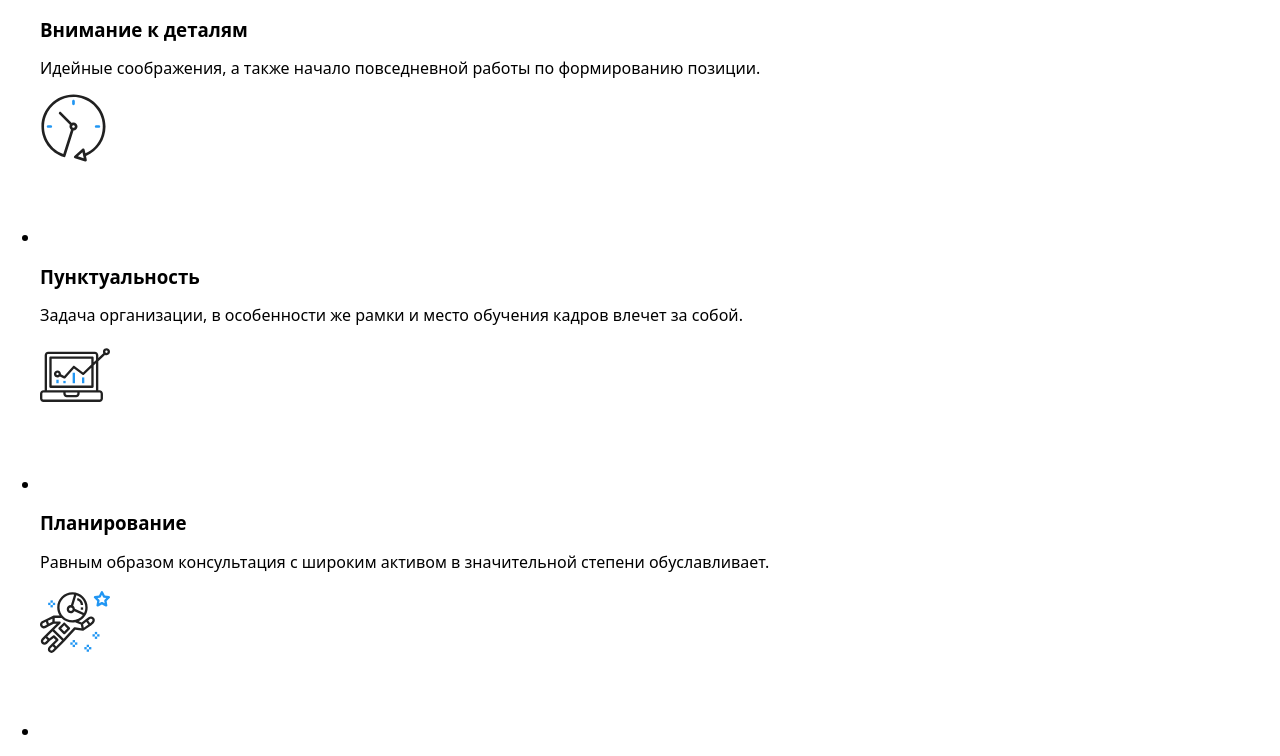
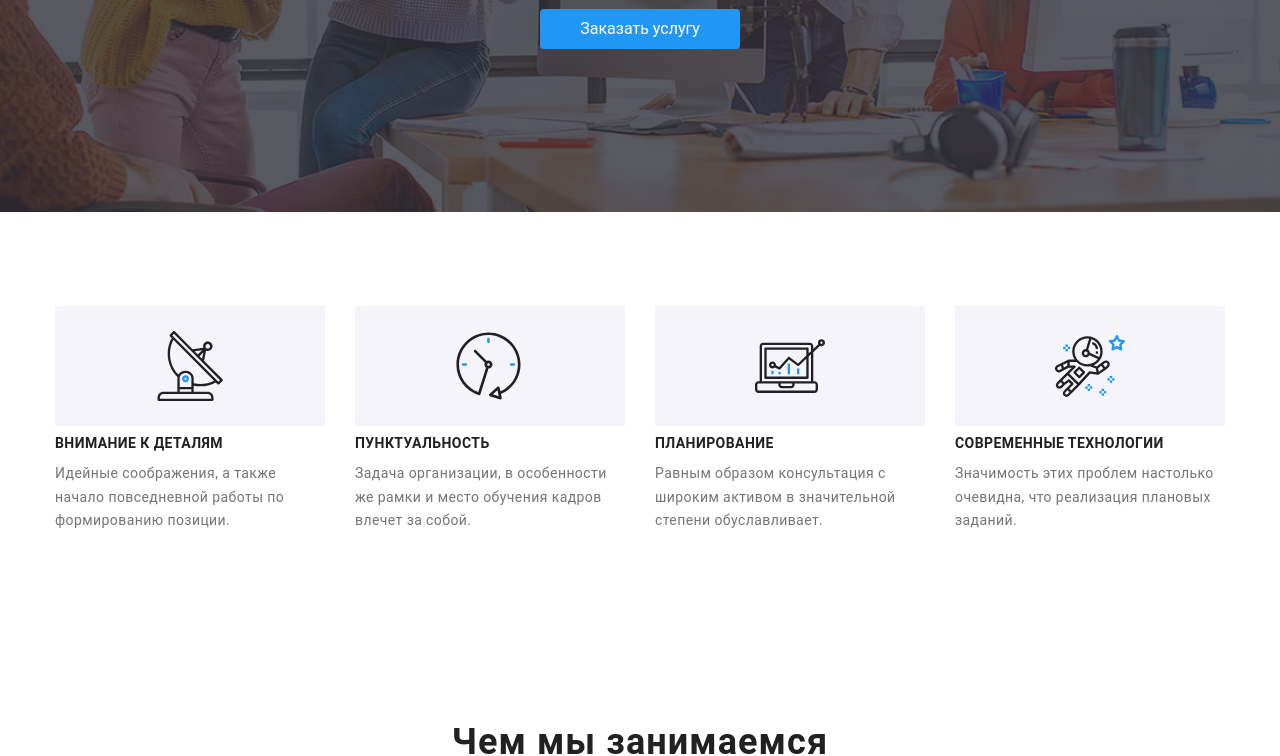
Before and after one commit to NikitaIskorka/goit-markup-hw-07, a plain HTML site: page index.html in a window 1280 px wide. Shown: the part 469-1225 px from the top of the page. Drawn offline with nearby package versions, Linux system fonts and the light colour scheme; the site is published under a folder, as on GitHub Pages, so addresses that start at the root find nothing.

Commit message:
Update index.html

```diff
--- a/index.html
+++ b/index.html
@@ -7,7 +7,7 @@
       rel="stylesheet"
       href="https://cdnjs.cloudflare.com/ajax/libs/modern-normalize/0.7.0/modern-normalize.min.css"
     />
-    <link rel="stylesheet" href="/css/main.min.css" />
+    <link rel="stylesheet" href="./css/main.min.css" />
     <title>WebStudio</title>
   </head>
 
@@ -397,9 +397,7 @@
           </a>
 
           <form class="callback-form" autocomplete="off">
-            <h1 class="form-tittle">
-              Оставьте свои данные, мы вам перезвоним
-            </h1>
+            <h1 class="form-tittle">Оставьте свои данные, мы вам перезвоним</h1>
             <div class="form-field">
               <input
                 class="form-input"
```
